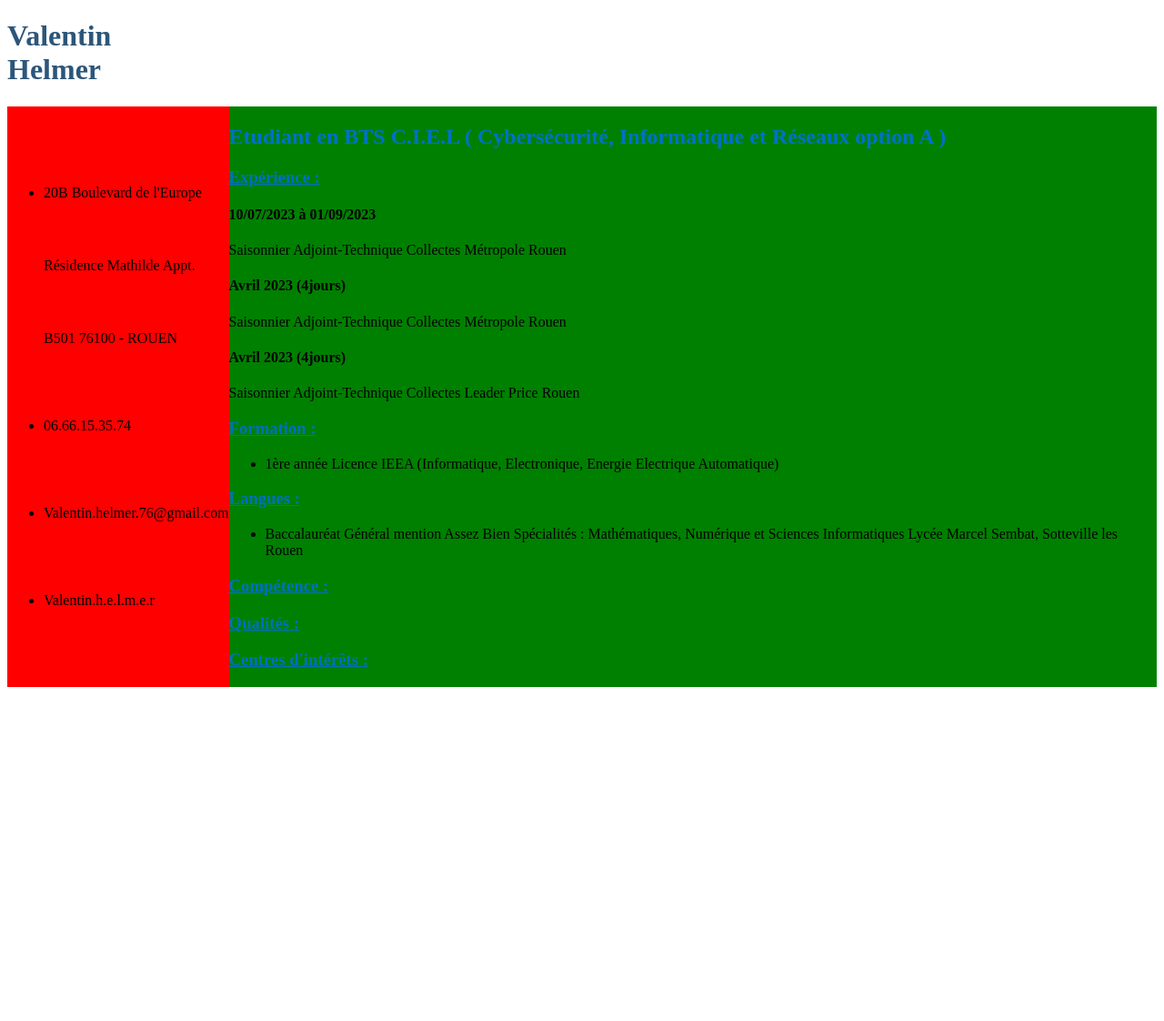
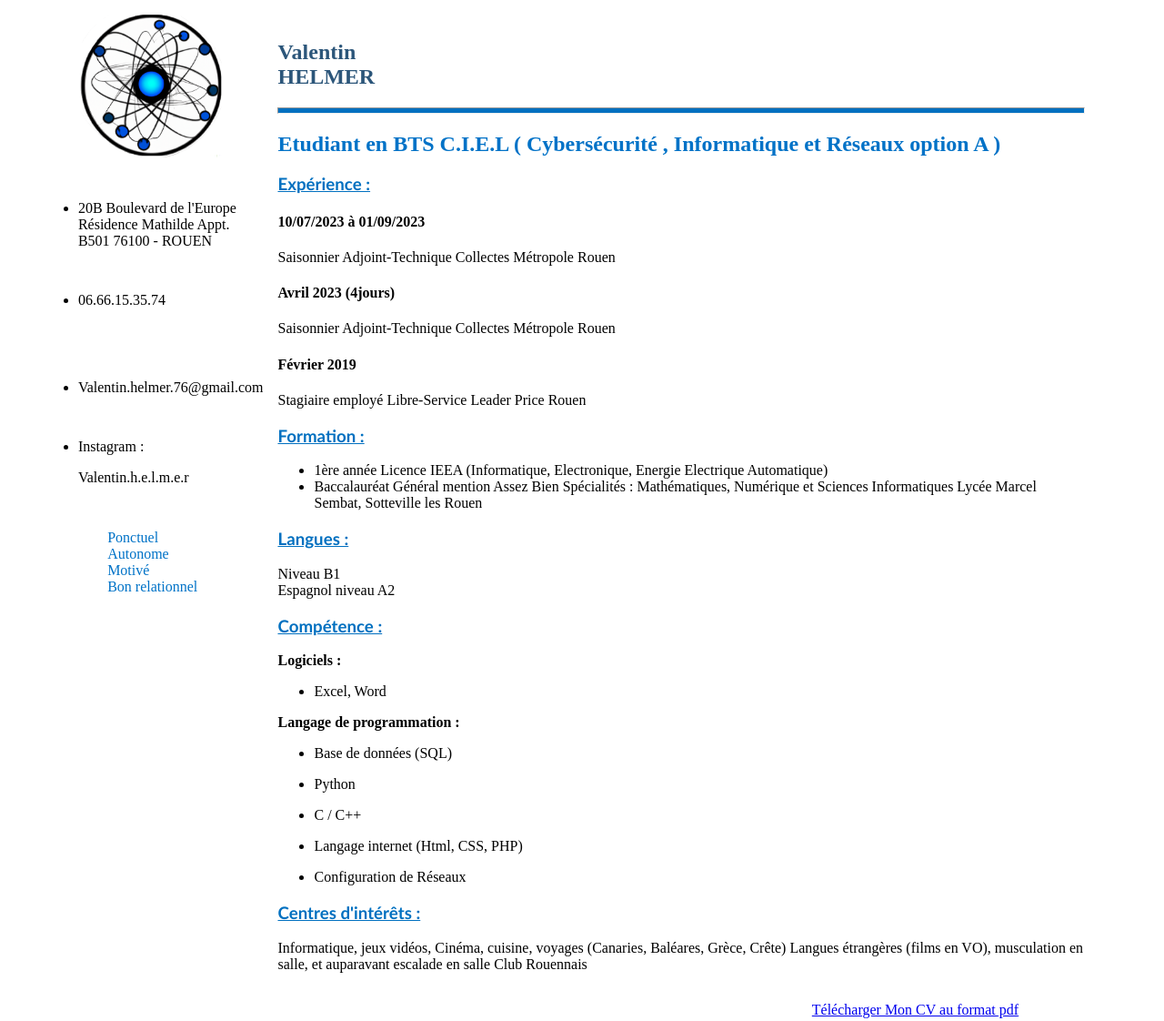
Before and after one commit to ElvalentinEl/portfolio, a plain HTML site: page CV.html in a window 1280 px wide. Shown: the whole page at 91% size. Before the commit the page ends 800 px from the top, so only its background shows below. Drawn offline with Linux system fonts and the light colour scheme.

Commit message:
changement presque final

```diff
--- a/CV.html
+++ b/CV.html
@@ -5,40 +5,41 @@
 
         <meta charset="UTF-8">
         <link rel="stylesheet" type="text/css" href="cv.css">
-        <link rel="Website icon" type= "png" href="image/test1.png" />
+        <link rel="Website icon" type= "png" href="image/Colloque.png" />
 
     </head>
     <body>
-        <header>
-            <h1 id="titre" > Valentin <br> Helmer </h1>
-        </header>
             <main>
                 <div id ="rs">
+                    <img src ="image/Colloque.png" alt="photo Helmer Valentin">
+                    <ul class="coo">
 
-                    <ul>
-
-                        <li id="ad">
+                        <li>
                             <p>20B Boulevard de l'Europe Résidence Mathilde Appt. B501 76100 - ROUEN</p>
                         </li>
 
-                        <li id="num">
+                        <li class="num">
                             <p>06.66.15.35.74</p>
                         </li>
 
-                        <li id="mail">
+                        <li class="num">
                             <p>Valentin.helmer.76@gmail.com</p>
                         </li>
 
-                        <li id="coo">
+                        <li>
+                            <p>Instagram :</p>
                             <p>Valentin.h.e.l.m.e.r</p>
                         </li>
 
                     </ul>
+                    <p id="bas"> Ponctuel <br> Autonome <br> Motivé <br> Bon relationnel</p>
 
                 </div>
 
                 <section>
-                    <h2>Etudiant en BTS C.I.E.L ( Cybersécurité, Informatique et Réseaux option A ) </h2>
+                    <h1 id="titre" > Valentin <br> HELMER </h1>
+                    <hr >
+                    <h2>Etudiant en BTS C.I.E.L ( Cybersécurité , Informatique et Réseaux option A ) </h2>
 
                     <div>
                         <h3 class="mini_titre"> Expérience :</h3>
@@ -46,35 +47,43 @@
                             <p> Saisonnier Adjoint-Technique Collectes  Métropole Rouen</p>
                             <h4> <strong> Avril 2023 (4jours) </strong> </h4>
                             <p> Saisonnier Adjoint-Technique Collectes Métropole Rouen</p>
-                            <h4> <strong> Avril 2023 (4jours) </strong> </h4>
-                            <p> Saisonnier Adjoint-Technique Collectes Leader Price Rouen </p>
+                            <h4> <strong> Février 2019 </strong> </h4>
+                            <p> Stagiaire employé Libre-Service  Leader Price Rouen </p>
                     </div>
 
                     <div>
                         <h3 class="mini_titre"> Formation :</h3>
                             <ul>
                                 <li> 1ère année Licence IEEA (Informatique, Electronique, Energie Electrique Automatique) </li>
+                                <li> Baccalauréat Général mention Assez Bien Spécialités : Mathématiques, Numérique et Sciences Informatiques Lycée Marcel Sembat, Sotteville les Rouen </li>
                             </ul>
                     </div>
 
                     <div>
                         <h3 class="mini_titre"> Langues :</h3>
-                        <ul>
-                            <li> Baccalauréat Général mention Assez Bien Spécialités : Mathématiques, Numérique et Sciences Informatiques
-                                Lycée Marcel Sembat, Sotteville les Rouen </li>
-                        </ul>
+                            <p> Niveau B1 <br>
+                            Espagnol niveau A2</p>
                     </div>
 
                     <div>
                         <h3 class="mini_titre"> Compétence :</h3>
-                    </div>
 
-                    <div>
-                        <h3 class="mini_titre"> Qualités :</h3>
+                        <p> <strong> Logiciels :</strong> </p>
+                        <ul class="enu">
+                            <li>Excel, Word</li>
+                        </ul>
+                        <p> <strong>Langage de programmation :</strong></p>
+                        <ul class="enu">    <li>Base de données (SQL)</li>  </ul>
+                        <ul class="enu">    <li>Python</li>  </ul>
+                        <ul class="enu">    <li> C / C++ </li>  </ul>
+                        <ul class="enu">    <li>Langage internet (Html, CSS, PHP)</li>  </ul>
+                        <ul class="enu">    <li>Configuration de Réseaux</li>   </ul>
+
                     </div>
 
                     <div>
                         <h3 class="mini_titre"> Centres d'intérêts : </h3>
+                        <p>Informatique, jeux vidéos, Cinéma, cuisine, voyages (Canaries, Baléares, Grèce, Crête) Langues étrangères (films en VO),  musculation en salle, et auparavant escalade en salle Club Rouennais</p>
                     </div>
 
                 </section>
@@ -82,7 +91,9 @@
 
 
             </main>
-
+            <footer>
+                <a href="image/CV2022.pdf">Télécharger Mon CV au format pdf</a>
+            </footer>
     </body>
 
 </html>
--- a/cv.css
+++ b/cv.css
@@ -1,24 +1,49 @@
 main{
     display: flex;
     justify-content : flex-start;
+
 }
 
 #titre{
     color: #2c567a;
 
+
+
+}
+
+hr{
+    color: #0072C7;
+    height: 0.3em;
+    background-color: #0070C0;
 }
 
 #rs {
-    background-color: red;
+
     align-items: center;
     display: flex;
+    flex-direction: column;
     flex: 1;
-    line-height: 10ch;
+    margin-left: 3%;
+
 }
 
+img{
+    width: 15em;
+    margin-right: auto;
+}
+
+.num{
+    line-height: 10ch;
+
+
+}
 
 section{
-    background-color: green;
+
+    margin-right: 5%;
+    border-style: solid;
+    border-width: 1em;
+    border-color: white;
 }
 
 
@@ -31,7 +56,19 @@ h2{
 .mini_titre {
     color: #0070C0;
     text-decoration: underline #0070C0;
-
+    font-family: 'Gill Sans', 'Gill Sans MT', Calibri, 'Trebuchet MS', sans-serif;
 
 
 }
+
+#bas{
+    color: #0072C7;
+}
+
+.enu{
+    list-style-type:symbols("-");
+}
+
+footer{
+    margin-left: 70%;
+}
--- a/test.css
+++ b/test.css
@@ -63,7 +63,7 @@ img {
 	max-width: 20%;
 	height: auto;
 	display: block;
-	margin-right: 1em auto;
+	margin-right: 1em  ;
 }
 
 h2 {
@@ -84,7 +84,7 @@ float: left ;
 }
 
 #portfolio{
-	margin-top: 25em;
+	margin-top: 30em;
 }
 
 #site{
```
Also changed, not shown: index.html (+1 -2 lines), image/i.jpg (added), 1 other file.
